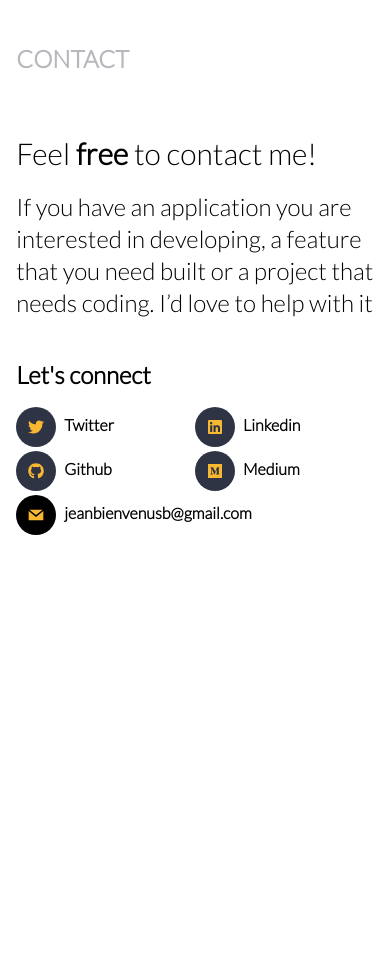
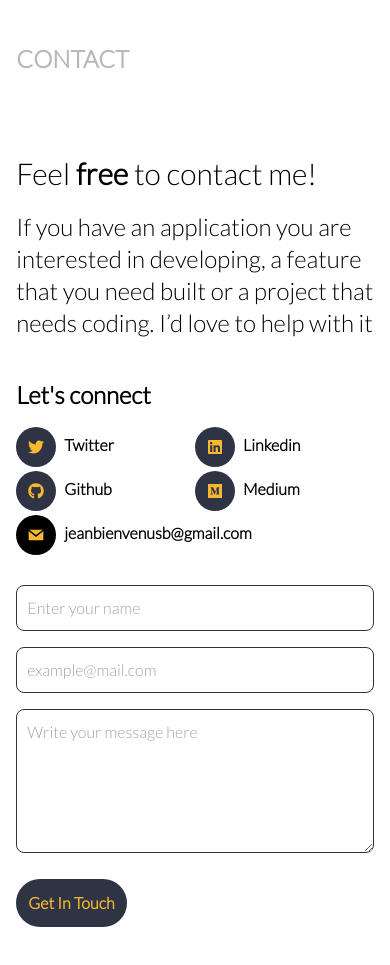
Before and after one commit to bienvenuushindi/my-portfolio, a React (Create React App) app: page / in a window 390 px wide. Shown: the part 7960-8925 px from the top of the page. Before the commit the page ends 8535 px from the top, so only its background shows below. Built offline with nearby package versions, Linux system fonts and the light colour scheme.

Commit message:
Add contact form

```diff
--- a/src/App.css
+++ b/src/App.css
@@ -233,3 +233,24 @@ a:hover, button:hover, .project-container:hover {
     transform: translateY(0);
     opacity: 1;
 }
+
+form {
+    display: flex;
+    flex-direction: column;
+    margin-top: 30px;
+    gap: 1rem;
+}
+
+input,
+textarea {
+    font: inherit;
+    border-radius: 0.5rem;
+    padding: 10px;
+    outline: none;
+    border: 1px solid var(--secondary);
+    width: 100%;
+}
+
+textarea {
+    height: 9rem;
+}
--- /dev/null
+++ b/src/components/contact-form.js
@@ -0,0 +1,26 @@
+function ContactForm() {
+    return (
+        <form action="https://formspree.io/f/mpzbbkvv" method="post"
+              className="flex-column d-flex justify-content-center" id="contact-form">
+            <div className="form-group flex-grow-1">
+                <label htmlFor="name"></label><input type="text" id="name" name="name"
+                                                     placeholder="Enter your name"
+                                                     maxLength="30" required className="row"/>
+            </div>
+            <div className="form-group">
+                <label htmlFor="mail"></label><input type="email" id="mail" name="mail"
+                                                     placeholder="example@mail.com" required className="row"/>
+            </div>
+            <div className="form-group">
+                <label htmlFor="message"></label><textarea id="message" name="message"
+                                                           placeholder="Write your message here"
+                                                           maxLength="500"
+                                                           required className="row"></textarea>
+            </div>
+            <button type="submit" className="text-tertiary bg-secondary p-3 mt-1 mr-2 rounded-3xl hover:text-white font-bold w-fit focus:outline-0">Get In Touch</button>
+
+        </form>
+    )
+}
+
+export default ContactForm;
--- a/src/components/contact.js
+++ b/src/components/contact.js
@@ -1,13 +1,15 @@
 import Title from "./title";
 import SocialMedia from "./socialMedia";
 import {GrMail} from "react-icons/gr";
+import ContactForm from "./contact-form";
 
 const Contact = () => {
 
     return (
         <section id="contact" className=" flex-col">
             <Title title="Contact"/>
-            <div className="my-10 reveal">
+            <div className="my-10 reveal grid lg:grid-cols-2 grid-flow-row">
+                <div>
                     <div className="text-3xl my-5">Feel <span className="font-extrabold">free</span> to contact me!</div>
                     <p className="mb-10  mt-5 text-2xl">
                         If you have an application you are interested in developing, a feature that you need built or a
@@ -28,6 +30,9 @@ const Contact = () => {
                         </div>
                     </div>
                 </div>
+                <ContactForm />
+            </div>
+
         </section>
     )
 }
```
Lines whose indentation alone changed are shown as unchanged.
